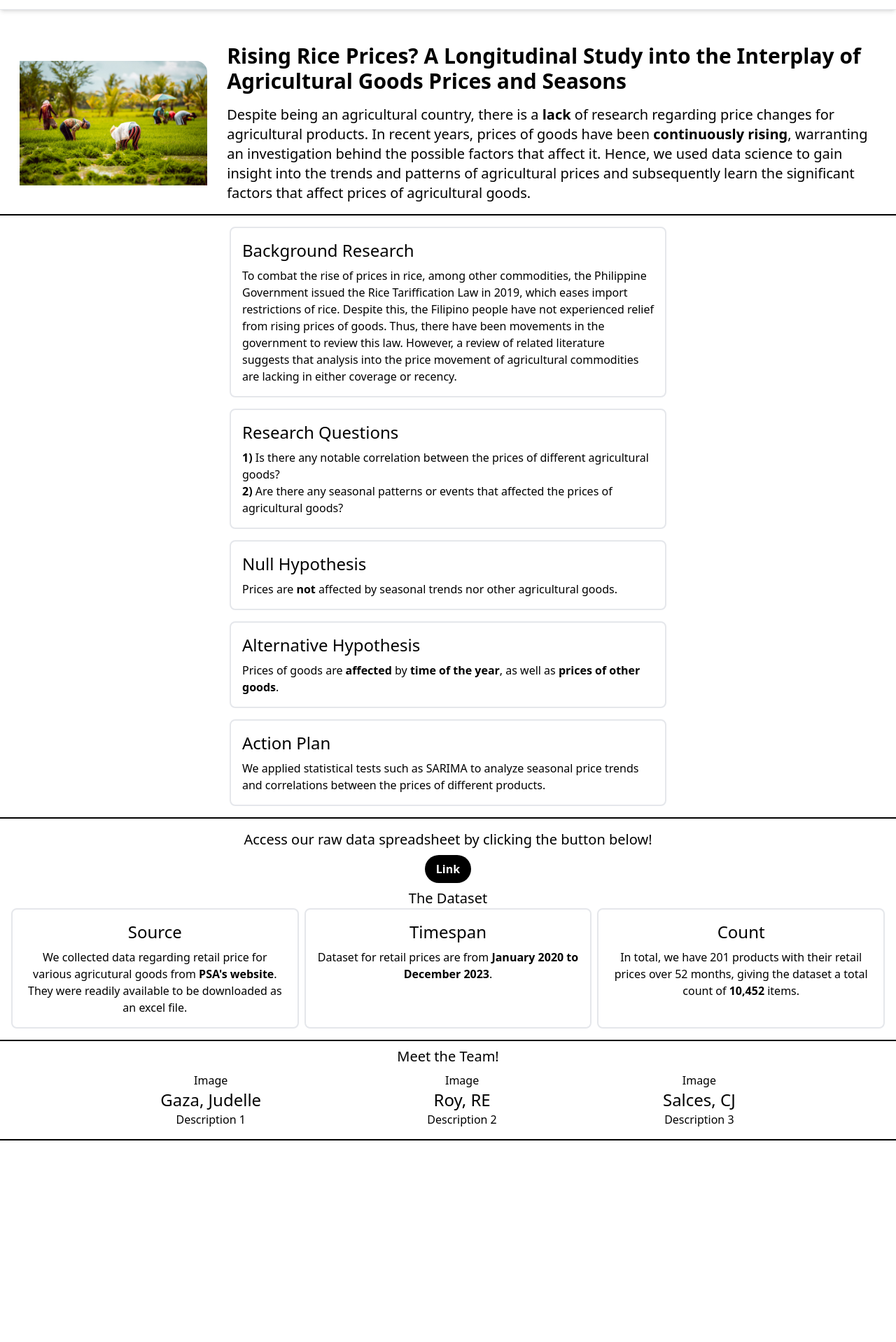
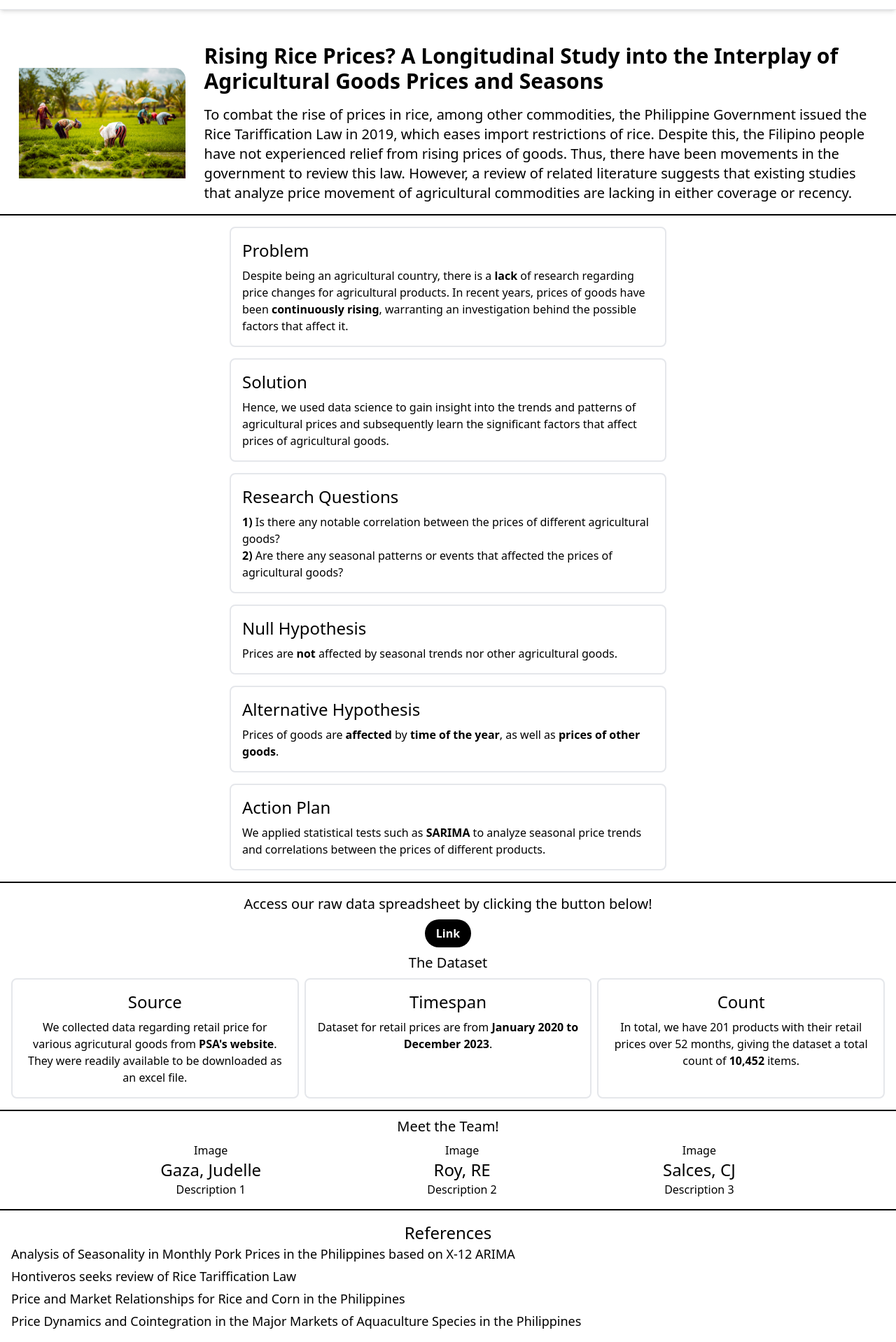
Before and after one commit to rue-22/cs132-group-two, a SvelteKit app: page / in a window 1280 px wide. Shown: the part 35-1953 px from the top of the page at 70% size. Before the commit the page ends 1665 px from the top, so only its background shows below. Built offline with nearby package versions, Linux system fonts and the light colour scheme.

Commit message:
feat: add references and edit overview

```diff
--- a/src/lib/Data.svelte
+++ b/src/lib/Data.svelte
@@ -14,7 +14,7 @@
 	</div>
 
 	<div>
-		<h1 class="text-xl">The Dataset</h1>
+		<h1 class="text-xl mb-2">The Dataset</h1>
 		<div class="flex gap-2">
 			<Card>
 				<h1 slot="title">Source</h1>
--- a/src/lib/Intro.svelte
+++ b/src/lib/Intro.svelte
@@ -12,12 +12,12 @@
 			Seasons
 		</h1>
 		<p class="text-xl">
-			Despite being an agricultural country, there is a <strong>lack</strong> of research regarding
-			price changes for agricultural products. In recent years, prices of goods have been
-			<strong>continuously rising</strong>, warranting an investigation behind the possible factors
-			that affect it. Hence, we used data science to gain insight into the trends and patterns of
-			agricultural prices and subsequently learn the significant factors that affect prices of
-			agricultural goods.
+			To combat the rise of prices in rice, among other commodities, the Philippine Government
+			issued the Rice Tariffication Law in 2019, which eases import restrictions of rice. Despite
+			this, the Filipino people have not experienced relief from rising prices of goods. Thus, there
+			have been movements in the government to review this law. However, a review of related
+			literature suggests that existing studies that analyze price movement of agricultural
+			commodities are lacking in either coverage or recency.
 		</p>
 	</div>
 </div>
--- a/src/lib/Navbar.svelte
+++ b/src/lib/Navbar.svelte
@@ -1,5 +1,5 @@
 <nav
-	class="grid grid-cols-2 sm:flex gap-2 justify-center md:gap-12 py-2 border-b shadow-md text-2xl text-center mb-8"
+	class="position-sticky top-0 grid grid-cols-2 sm:flex gap-2 justify-center md:gap-12 py-2 border-b shadow-md text-2xl text-center mb-8"
 >
 	<!-- <a class="hover:bg-white hover:text-slate-800" href="/">Overview</a>
 	<a class="hover:bg-white hover:text-slate-800" href="/">Data</a>
--- a/src/lib/Overview.svelte
+++ b/src/lib/Overview.svelte
@@ -4,14 +4,21 @@
 
 <div class="border-b-2 border-t-2 border-black flex flex-col justify-center p-4 gap-4 items-center">
 	<Card>
-		<h1 slot="title">Background Research</h1>
+		<h1 slot="title">Problem</h1>
 		<p slot="desc1">
-			To combat the rise of prices in rice, among other commodities, the Philippine Government
-			issued the Rice Tariffication Law in 2019, which eases import restrictions of rice. Despite
-			this, the Filipino people have not experienced relief from rising prices of goods. Thus, there
-			have been movements in the government to review this law. However, a review of related
-			literature suggests that analysis into the price movement of agricultural commodities are
-			lacking in either coverage or recency.
+			Despite being an agricultural country, there is a <strong>lack</strong> of research regarding
+			price changes for agricultural products. In recent years, prices of goods have been
+			<strong>continuously rising</strong>, warranting an investigation behind the possible factors
+			that affect it.
+		</p>
+	</Card>
+
+	<Card>
+		<h1 slot="title">Solution</h1>
+		<p slot="desc1">
+			Hence, we used data science to gain insight into the trends and patterns of agricultural
+			prices and subsequently learn the significant factors that affect prices of agricultural
+			goods.
 		</p>
 	</Card>
 
@@ -45,8 +52,8 @@
 	<Card>
 		<h1 slot="title">Action Plan</h1>
 		<p slot="desc1">
-			We applied statistical tests such as SARIMA to analyze seasonal price trends and correlations
-			between the prices of different products.
+			We applied statistical tests such as <strong>SARIMA</strong> to analyze seasonal price trends and
+			correlations between the prices of different products.
 		</p>
 	</Card>
 </div>
--- /dev/null
+++ b/src/lib/References.svelte
@@ -0,0 +1,30 @@
+<div class="p-4">
+	<h1 class="text-center text-2xl">References</h1>
+	<div class="flex flex-col gap-1 text-lg">
+		<a
+			href="https://www.researchgate.net/profile/Julieta-Delos-Reyes/publication/322028185_Analysis_of_seasonality_in_monthly_pork_prices_in_the_Philippines_based_on_X-12_arima/links/603f320ba6fdcc9c780c8617/Analysis-of-seasonality-in-monthly-pork-prices-in-the-Philippines-based-on-X-12-arima.pdf?_sg%5B0%5D=started_experiment_milestone&origin=journalDetail&_rtd=e30%3D"
+			target="__blank__"
+		>
+			Analysis of Seasonality in Monthly Pork Prices in the Philippines based on X-12 ARIMA
+		</a>
+
+		<a href="https://www.pna.gov.ph/articles/1220272" target="__blank__">
+			Hontiveros seeks review of Rice Tariffication Law
+		</a>
+
+		<a href="https://onlinelibrary.wiley.com/doi/abs/10.2307/1236869" target="__blank__"
+			>Price and Market Relationships for Rice and Corn in the Philippines</a
+		>
+
+		<a href="https://ageconsearch.umn.edu/record/199071/?v=pdf" target="__blank__">
+			Price Dynamics and Cointegration in the Major Markets of Aquaculture Species in the
+			Philippines
+		</a>
+	</div>
+</div>
+
+<style>
+	a {
+		@apply hover:text-blue-700 hover:font-bold hover:transition-all;
+	}
+</style>
--- a/src/routes/+page.svelte
+++ b/src/routes/+page.svelte
@@ -4,6 +4,7 @@
 	import Data from '$lib/Data.svelte';
 	import Team from '$lib/Team.svelte';
 	import Overview from '$lib/Overview.svelte';
+	import References from '$lib/References.svelte';
 </script>
 
 <Navbar />
@@ -19,4 +20,6 @@
 		desc={['Description 1', 'Description 2', 'Description 3']}
 		img={['img1', 'img2', 'img3']}
 	/>
+
+	<References />
 </div>
```
